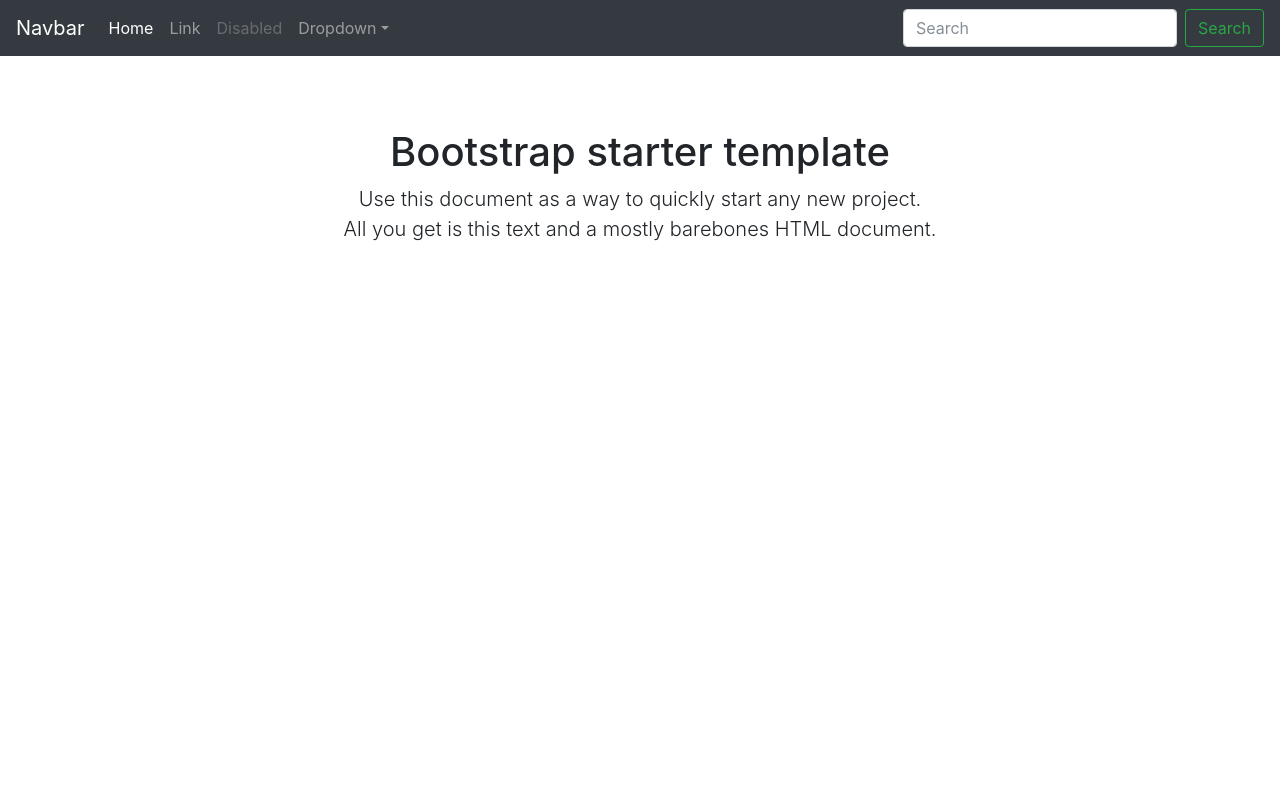
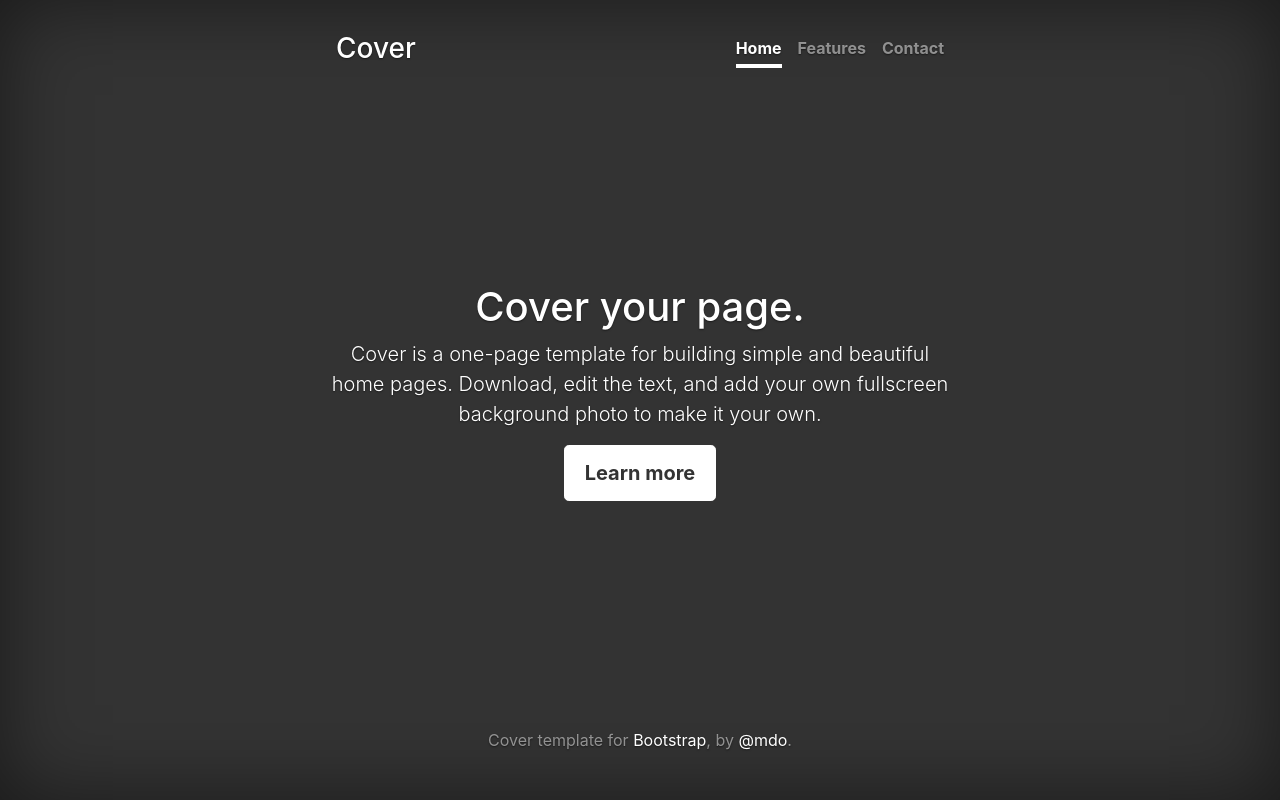
Before and after one commit to jwagnerpl/jwagnerpl.github.io, a plain HTML site: page index.html in a window 1280 px wide. Drawn offline with nearby package versions, Linux system fonts and the light colour scheme.

Commit message:
Add files via upload

```diff
--- /dev/null
+++ b/cover.css
@@ -0,0 +1,161 @@
+/*
+ * Globals
+ */
+
+/* Links */
+a,
+a:focus,
+a:hover {
+  color: #fff;
+}
+
+/* Custom default button */
+.btn-secondary,
+.btn-secondary:hover,
+.btn-secondary:focus {
+  color: #333;
+  text-shadow: none; /* Prevent inheritance from `body` */
+  background-color: #fff;
+  border: .05rem solid #fff;
+}
+
+
+/*
+ * Base structure
+ */
+
+html,
+body {
+  height: 100%;
+  background-color: #333;
+}
+body {
+  color: #fff;
+  text-align: center;
+  text-shadow: 0 .05rem .1rem rgba(0,0,0,.5);
+}
+
+/* Extra markup and styles for table-esque vertical and horizontal centering */
+.site-wrapper {
+  display: table;
+  width: 100%;
+  height: 100%; /* For at least Firefox */
+  min-height: 100%;
+  box-shadow: inset 0 0 5rem rgba(0,0,0,.5);
+}
+.site-wrapper-inner {
+  display: table-cell;
+  vertical-align: top;
+}
+.cover-container {
+  margin-right: auto;
+  margin-left: auto;
+}
+
+/* Padding for spacing */
+.inner {
+  padding: 2rem;
+}
+
+
+/*
+ * Header
+ */
+
+.masthead {
+  margin-bottom: 2rem;
+}
+
+.masthead-brand {
+  margin-bottom: 0;
+}
+
+.nav-masthead .nav-link {
+  padding: .25rem 0;
+  font-weight: 700;
+  color: rgba(255,255,255,.5);
+  background-color: transparent;
+  border-bottom: .25rem solid transparent;
+}
+
+.nav-masthead .nav-link:hover,
+.nav-masthead .nav-link:focus {
+  border-bottom-color: rgba(255,255,255,.25);
+}
+
+.nav-masthead .nav-link + .nav-link {
+  margin-left: 1rem;
+}
+
+.nav-masthead .active {
+  color: #fff;
+  border-bottom-color: #fff;
+}
+
+@media (min-width: 48em) {
+  .masthead-brand {
+    float: left;
+  }
+  .nav-masthead {
+    float: right;
+  }
+}
+
+
+/*
+ * Cover
+ */
+
+.cover {
+  padding: 0 1.5rem;
+}
+.cover .btn-lg {
+  padding: .75rem 1.25rem;
+  font-weight: 700;
+}
+
+
+/*
+ * Footer
+ */
+
+.mastfoot {
+  color: rgba(255,255,255,.5);
+}
+
+
+/*
+ * Affix and center
+ */
+
+@media (min-width: 40em) {
+  /* Pull out the header and footer */
+  .masthead {
+    position: fixed;
+    top: 0;
+  }
+  .mastfoot {
+    position: fixed;
+    bottom: 0;
+  }
+
+  /* Start the vertical centering */
+  .site-wrapper-inner {
+    vertical-align: middle;
+  }
+
+  /* Handle the widths */
+  .masthead,
+  .mastfoot,
+  .cover-container {
+    width: 100%; /* Must be percentage or pixels for horizontal alignment */
+  }
+}
+
+@media (min-width: 62em) {
+  .masthead,
+  .mastfoot,
+  .cover-container {
+    width: 42rem;
+  }
+}
--- a/index.html
+++ b/index.html
@@ -7,66 +7,60 @@
     <meta name="author" content="">
     <link rel="icon" href="../../../../favicon.ico">
 
-    <title>Starter Template for Bootstrap</title>
+    <title>Cover Template for Bootstrap</title>
 
     <!-- Bootstrap core CSS -->
-    <link href="../dist/css/bootstrap.min.css" rel="stylesheet">
+    <link href="../../../../dist/css/bootstrap.min.css" rel="stylesheet">
 
     <!-- Custom styles for this template -->
-    <link href="starter-template.css" rel="stylesheet">
+    <link href="cover.css" rel="stylesheet">
   </head>
 
   <body>
 
-    <nav class="navbar navbar-expand-md navbar-dark bg-dark fixed-top">
-      <a class="navbar-brand" href="#">Navbar</a>
-      <button class="navbar-toggler" type="button" data-toggle="collapse" data-target="#navbarsExampleDefault" aria-controls="navbarsExampleDefault" aria-expanded="false" aria-label="Toggle navigation">
-        <span class="navbar-toggler-icon"></span>
-      </button>
+    <div class="site-wrapper">
 
-      <div class="collapse navbar-collapse" id="navbarsExampleDefault">
-        <ul class="navbar-nav mr-auto">
-          <li class="nav-item active">
-            <a class="nav-link" href="#">Home <span class="sr-only">(current)</span></a>
-          </li>
-          <li class="nav-item">
-            <a class="nav-link" href="#">Link</a>
-          </li>
-          <li class="nav-item">
-            <a class="nav-link disabled" href="#">Disabled</a>
-          </li>
-          <li class="nav-item dropdown">
-            <a class="nav-link dropdown-toggle" href="http://example.com" id="dropdown01" data-toggle="dropdown" aria-haspopup="true" aria-expanded="false">Dropdown</a>
-            <div class="dropdown-menu" aria-labelledby="dropdown01">
-              <a class="dropdown-item" href="#">Action</a>
-              <a class="dropdown-item" href="#">Another action</a>
-              <a class="dropdown-item" href="#">Something else here</a>
+      <div class="site-wrapper-inner">
+
+        <div class="cover-container">
+
+          <header class="masthead clearfix">
+            <div class="inner">
+              <h3 class="masthead-brand">Cover</h3>
+              <nav class="nav nav-masthead">
+                <a class="nav-link active" href="#">Home</a>
+                <a class="nav-link" href="#">Features</a>
+                <a class="nav-link" href="#">Contact</a>
+              </nav>
             </div>
-          </li>
-        </ul>
-        <form class="form-inline my-2 my-lg-0">
-          <input class="form-control mr-sm-2" type="text" placeholder="Search" aria-label="Search">
-          <button class="btn btn-outline-success my-2 my-sm-0" type="submit">Search</button>
-        </form>
-      </div>
-    </nav>
+          </header>
 
-    <main role="main" class="container">
+          <main role="main" class="inner cover">
+            <h1 class="cover-heading">Cover your page.</h1>
+            <p class="lead">Cover is a one-page template for building simple and beautiful home pages. Download, edit the text, and add your own fullscreen background photo to make it your own.</p>
+            <p class="lead">
+              <a href="#" class="btn btn-lg btn-secondary">Learn more</a>
+            </p>
+          </main>
 
-      <div class="starter-template">
-        <h1>Bootstrap starter template</h1>
-        <p class="lead">Use this document as a way to quickly start any new project.<br> All you get is this text and a mostly barebones HTML document.</p>
+          <footer class="mastfoot">
+            <div class="inner">
+              <p>Cover template for <a href="https://getbootstrap.com/">Bootstrap</a>, by <a href="https://twitter.com/mdo">@mdo</a>.</p>
+            </div>
+          </footer>
+
+        </div>
+
       </div>
 
-    </main><!-- /.container -->
-
+    </div>
 
     <!-- Bootstrap core JavaScript
     ================================================== -->
     <!-- Placed at the end of the document so the pages load faster -->
     <script src="https://code.jquery.com/jquery-3.2.1.slim.min.js" integrity="sha384-KJ3o2DKtIkvYIK3UENzmM7KCkRr/rE9/Qpg6aAZGJwFDMVNA/GpGFF93hXpG5KkN" crossorigin="anonymous"></script>
-    <script>window.jQuery || document.write('<script src="../assets/js/vendor/jquery.min.js"><\/script>')</script>
-    <script src="../assets/js/vendor/popper.min.js"></script>
-    <script src="../dist/js/bootstrap.min.js"></script>
+    <script>window.jQuery || document.write('<script src="../../../../assets/js/vendor/jquery.min.js"><\/script>')</script>
+    <script src="../../../../assets/js/vendor/popper.min.js"></script>
+    <script src="../../../../dist/js/bootstrap.min.js"></script>
   </body>
 </html>
```
